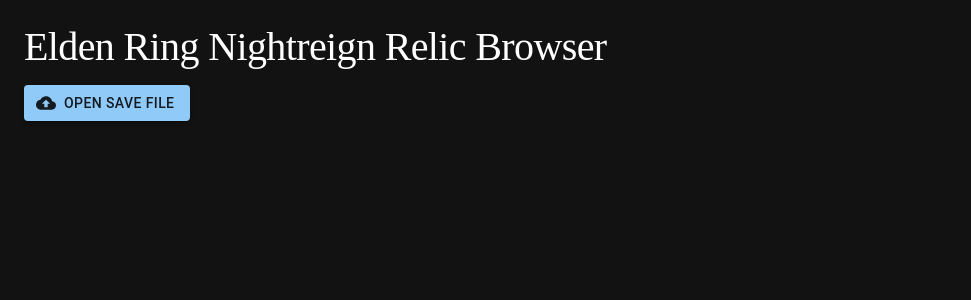
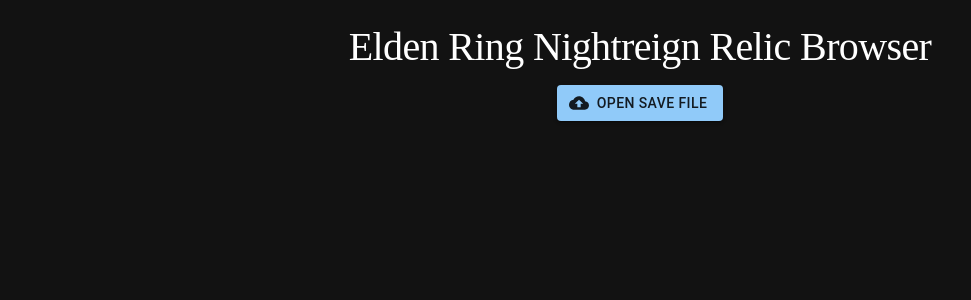
Before and after one commit to metinc/nightreign-relic-browser, a React (Vite) app: page / in a window 1280 px wide. Shown: the top 300 px of the page, without its empty margins (0-971 px from the left). Built offline with nearby package versions, Linux system fonts and the light colour scheme.

Commit message:
Adjust layout

```diff
--- a/src/App.tsx
+++ b/src/App.tsx
@@ -42,6 +42,14 @@
     <ThemeProvider theme={darkTheme}>
       <CssBaseline />
       <Box p={3}>
+        <Box
+          sx={{
+            display: "flex",
+            flexDirection: "column",
+            alignItems: "center",
+            mb: 3,
+          }}
+        >
           <Typography variant="h1" gutterBottom>
             Elden Ring Nightreign Relic Browser
           </Typography>
@@ -51,6 +59,7 @@
             fileName={saveFileData?.fileName}
             loading={loading}
           />
+        </Box>
 
         {error && (
           <Alert severity="error" sx={{ mb: 2 }}>
--- a/src/components/FileUploader.tsx
+++ b/src/components/FileUploader.tsx
@@ -1,5 +1,5 @@
 import React from "react";
-import { Button, Box, Typography, styled } from "@mui/material";
+import { Button, Typography, styled, Stack } from "@mui/material";
 import { CloudUpload } from "@mui/icons-material";
 
 const VisuallyHiddenInput = styled("input")({
@@ -33,7 +33,7 @@
   };
 
   return (
-    <Box sx={{ display: "flex", alignItems: "center", gap: 2, mb: 2 }}>
+    <Stack sx={{ alignItems: "center", gap: 2 }}>
       <Button
         component="label"
         variant="contained"
@@ -53,6 +53,6 @@
           File: {fileName}
         </Typography>
       )}
-    </Box>
+    </Stack>
   );
 };
```
Lines whose indentation alone changed are shown as unchanged.
